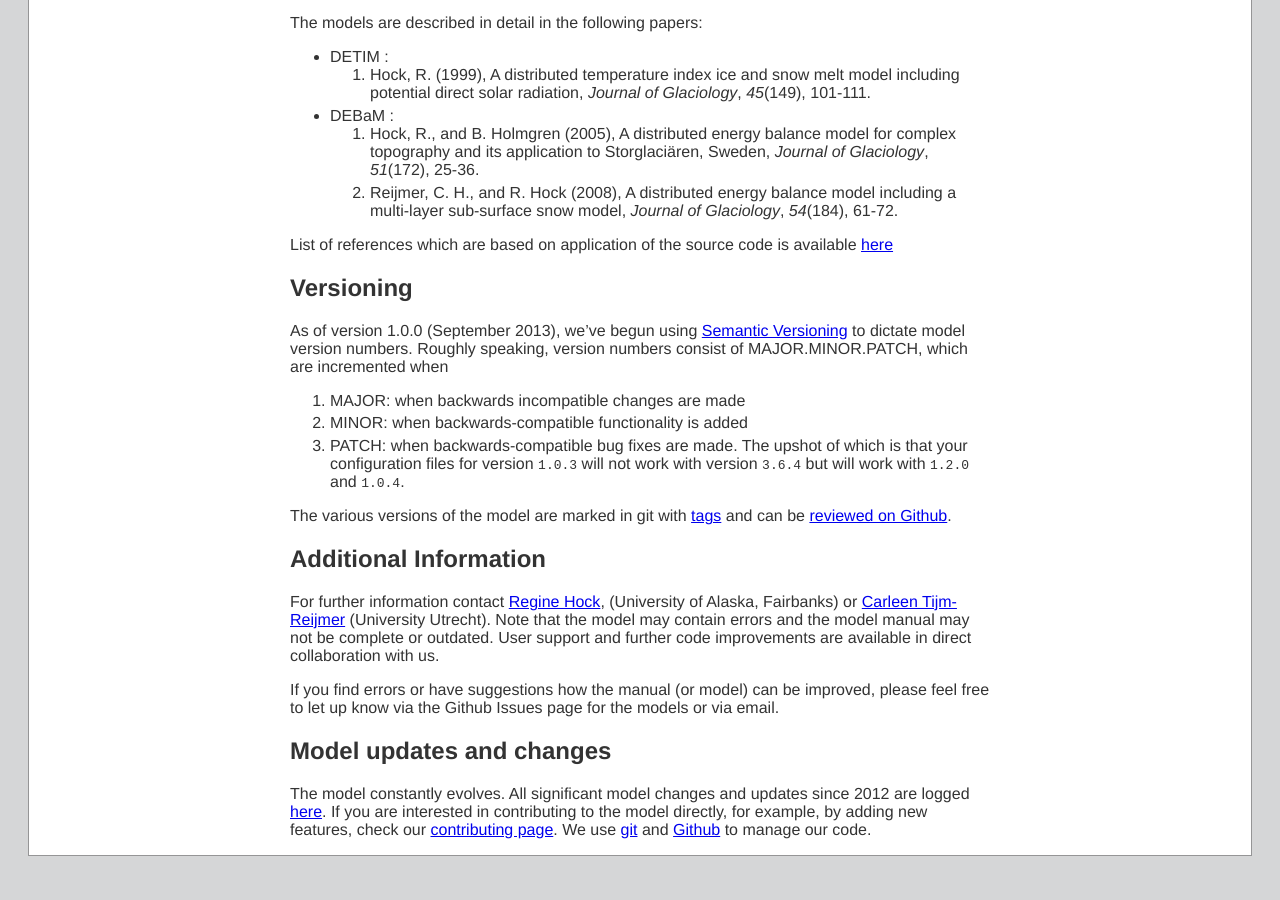
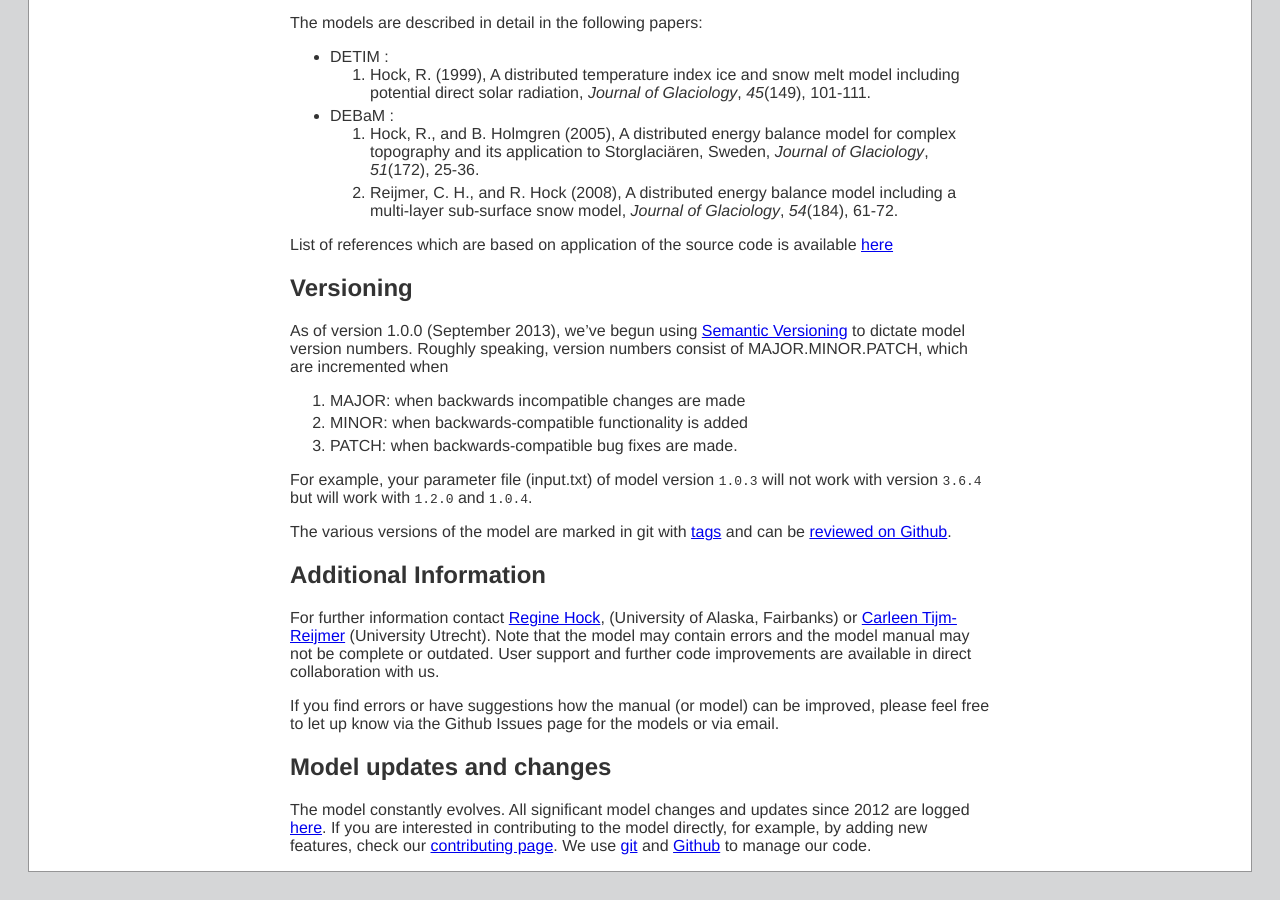
Before and after one commit to regine/meltmodel, a Jekyll site: the page built from index.md, in a window 1280 px wide and 900 px high, scrolled down 1636 px. Built offline with Jekyll 4.4.1, drawn with Linux system fonts in a browser that asks for light colours; Markdown is read by kramdown in place of the engine named in the settings.

Commit message:
minor homepage changes

````diff
--- a/index.md
+++ b/index.md
@@ -118,7 +118,8 @@ MAJOR.MINOR.PATCH, which are incremented when
 1. MAJOR: when backwards incompatible changes are made
 2. MINOR: when backwards-compatible functionality is added
 3. PATCH: when backwards-compatible bug fixes are made.
-The upshot of which is that your configuration files for version
+
+For example, your parameter file (input.txt) of model version
 ```1.0.3``` will not work with version ```3.6.4``` but will work
 with ```1.2.0``` and ```1.0.4```.
 
````
Also changed, not shown: contributing.md (+2 -1 lines).
